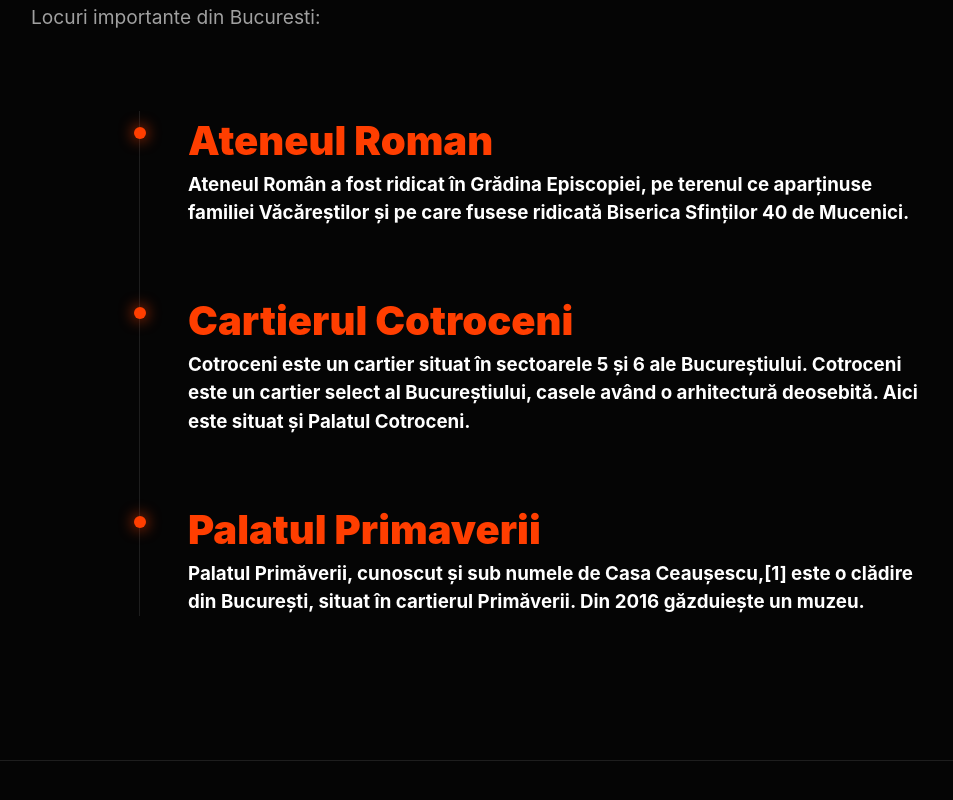
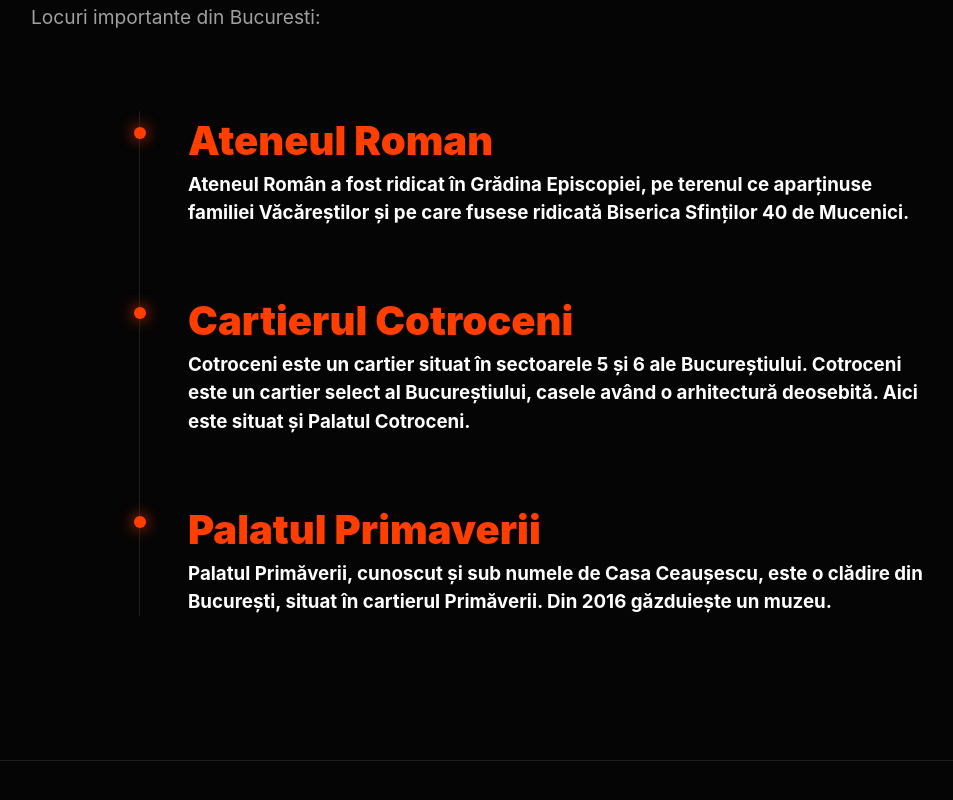
Before and after one commit to Gamer1000YT/site, a React (Vite) app: page /locuri in a window 1280 px wide. Shown: the part 487-1287 px from the top of the page, without its empty margins (123-1076 px from the left). Built offline with nearby package versions, Linux system fonts and the light colour scheme.

Commit message:
fixed typo

```diff
--- a/src/pages/Locuri.jsx
+++ b/src/pages/Locuri.jsx
@@ -21,7 +21,7 @@ export default function Locuri() {
 
                 <div className="timeline-item">
                     <span className="year">Palatul Primaverii</span>
-                    <h3>Palatul Primăverii, cunoscut și sub numele de Casa Ceaușescu,[1] este o clădire din București, situat în cartierul Primăverii. Din 2016 găzduiește un muzeu.</h3>
+                    <h3>Palatul Primăverii, cunoscut și sub numele de Casa Ceaușescu, este o clădire din București, situat în cartierul Primăverii. Din 2016 găzduiește un muzeu.</h3>
                 </div>
             </section>
         </main>
```
